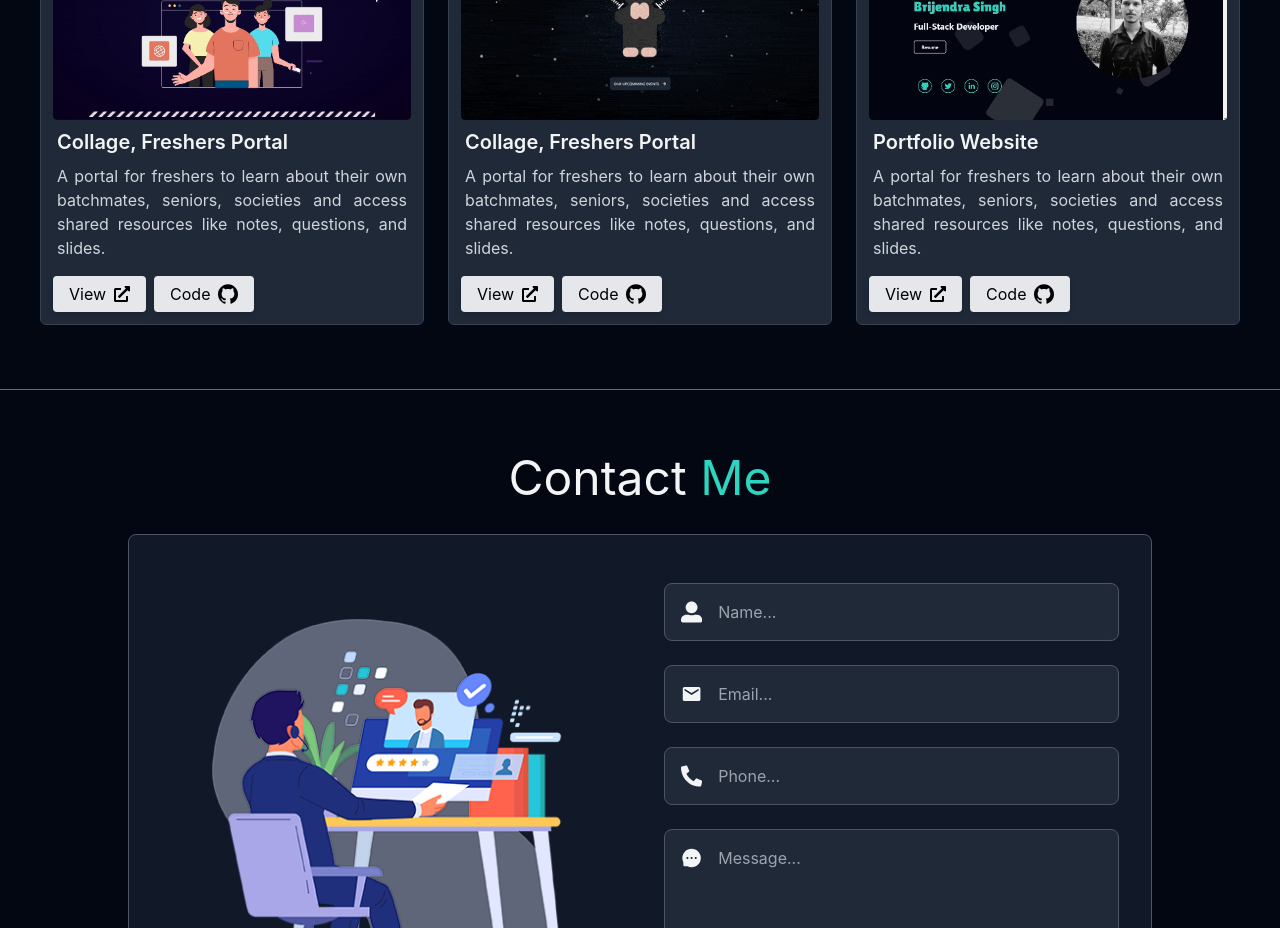
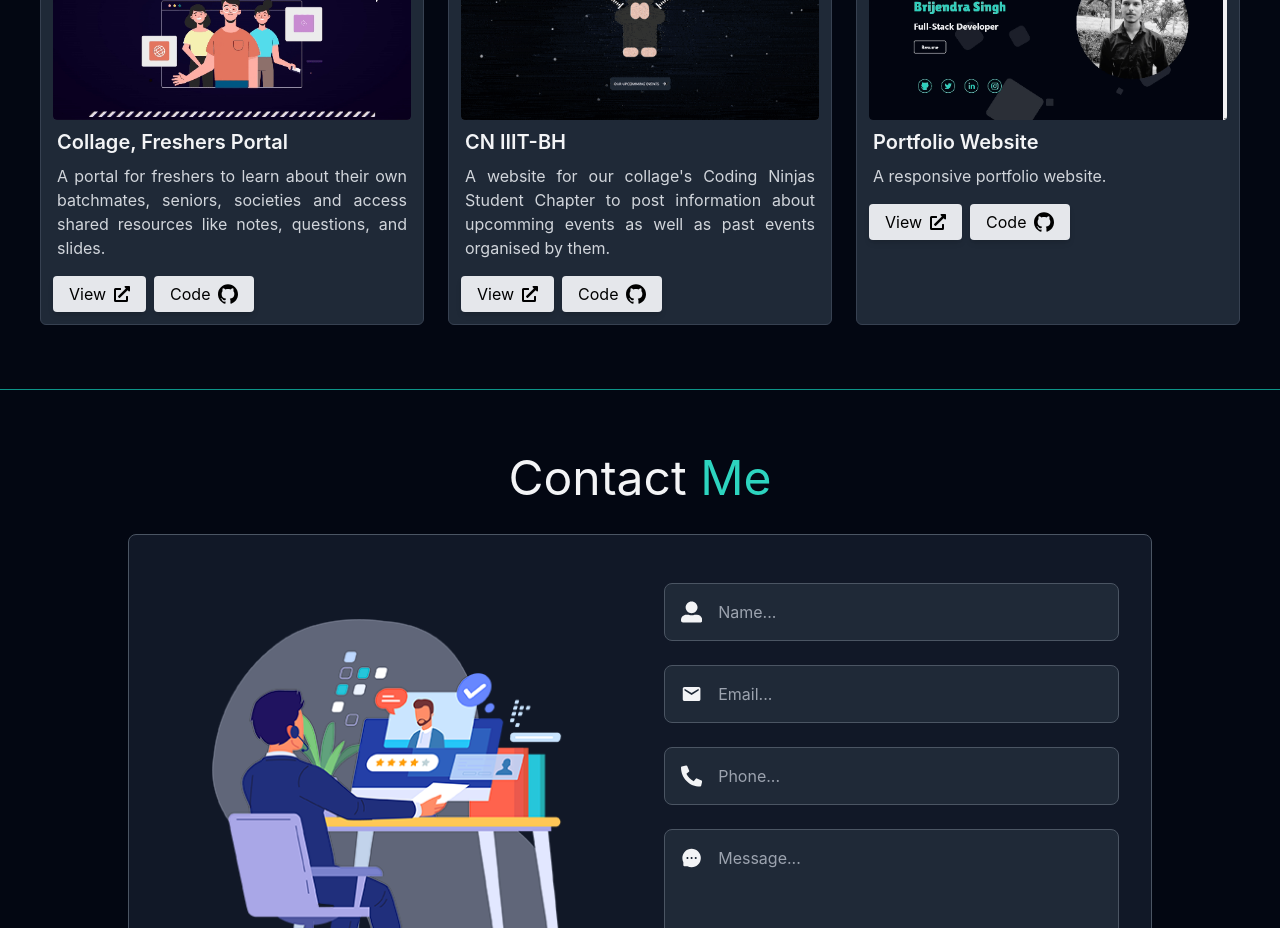
Before and after one commit to Brijendra-Singh2003/portfolio, a React (Create React App) app: page / in a window 1280 px wide. Shown: the part 1680-2608 px from the top of the page. Built offline with nearby package versions, Linux system fonts and the light colour scheme.

Commit message:
description changed

```diff
--- a/src/pages/Contact.js
+++ b/src/pages/Contact.js
@@ -65,17 +65,19 @@ export default function Contact() {
 
   return (
     <div id="contact" className="py-8 px-2 w-full">
-      <div className="max-w-5xl w-full flex flex-col items-center mx-auto py-8">
+      <div
+        ref={ref}
+        className="max-w-5xl w-full flex flex-col items-center mx-auto py-8"
+      >
         <h1 className="text-5xl font-h text-center pb-8">
           Contact <span className="text-teal-400">Me</span>
         </h1>
         <div
-          ref={ref}
           className="w-full flex md:grid grid-cols-2 gap-4 bg-gray-900 border border-gray-600 flex-wrap items-center px-4 py-8 rounded-lg "
           style={{
             transform: isInView ? "none" : "translateY(100px)",
             opacity: isInView ? 1 : 0,
-            transition: "all 0.9s cubic-bezier(0.17, 0.55, 0.55, 1) 0.5s",
+            transition: "all 0.9s cubic-bezier(0.17, 0.55, 0.55, 1) 0.25s",
           }}
         >
           <img
--- a/src/pages/Projects.js
+++ b/src/pages/Projects.js
@@ -30,15 +30,15 @@ export default function Projects() {
           </Project>
           <Project
             image={project2}
-            title={"Collage, Freshers Portal"}
+            title={"CN IIIT-BH"}
             link="https://coding-ninja.vercel.app/"
             code="https://github.com/Brijendra-Singh2003/Coding-Ninja"
             isInView={isInView}
             delay="0.6s"
           >
-            A portal for freshers to learn about their own batchmates, seniors,
-            societies and access shared resources like notes, questions, and
-            slides.
+            A website for our collage's Coding Ninjas Student Chapter to post
+            information about upcomming events as well as past events organised
+            by them.
           </Project>
           <Project
             image={project3}
@@ -48,9 +48,7 @@ export default function Projects() {
             isInView={isInView}
             delay="0.9s"
           >
-            A portal for freshers to learn about their own batchmates, seniors,
-            societies and access shared resources like notes, questions, and
-            slides.
+            A responsive portfolio website.
           </Project>
         </div>
       </div>
```
